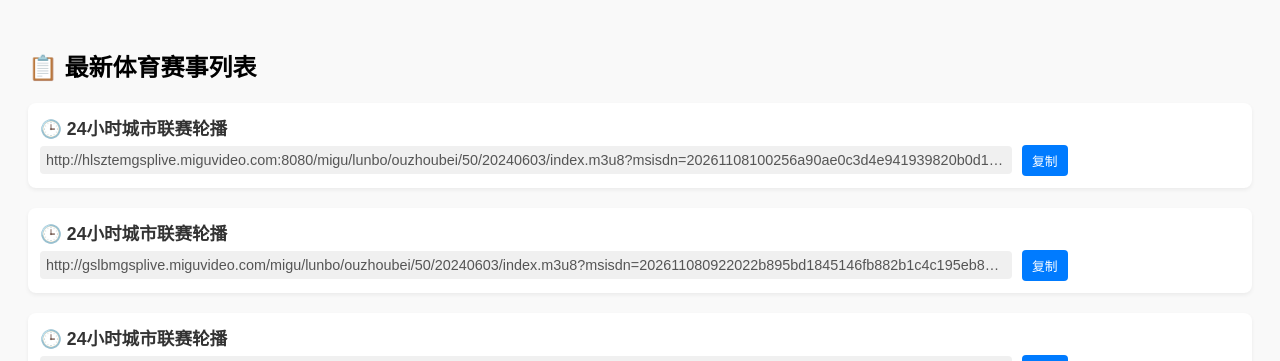
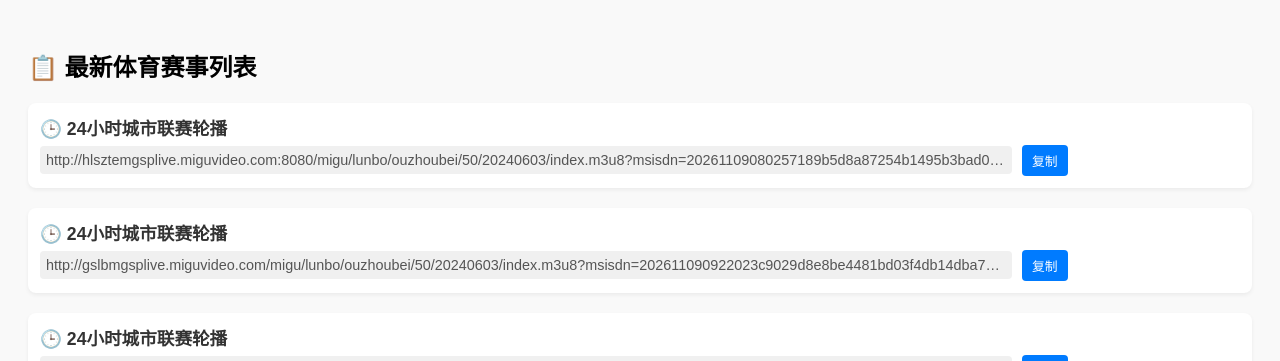
Before and after one commit to kimwang1978/iptv.github.io, a Jekyll site: the page tiyu.html, which Jekyll copies as it is, in a window 1280 px wide and 900 px high. Shown: the top 361 px of the window. Built offline with Jekyll 4.4.1, drawn with Linux system fonts in a browser that asks for light colours; some of the changed text lies outside the part shown.

Commit message:
Sync File 2026-11-09 11:07:10

```diff
--- a/tiyu.html
+++ b/tiyu.html
@@ -52,7 +52,7 @@
         <div class="item">
             <div class="title">🕒 24小时城市联赛轮播</div>
             <div class="url-wrapper">
-                <div class="url" id="url_0">http://hlsztemgsplive.miguvideo.com:8080/migu/lunbo/ouzhoubei/50/20240603/index.m3u8?msisdn=20261108100256a90ae0c3d4e941939820b0d1fc65491a&mdspid=&spid=800033&netType=0&sid=5910022136&pid=2028597139&timestamp=20261108100256&Channel_ID=0116_2600000900-99000-201600010010027&ProgramID=915512915&ParentNodeID=-99&assertID=5910022136&client_ip=171.8.79.254&SecurityKey=20261108100256&promotionId=&mvid=5900006618&mcid=500020&playurlVersion=WX-A1-9.10.1-SNAPSHOT&userid=&jmhm=&videocodec=h264&appCode=miguvideo_android&bean=mgspad&tid=android&conFee=0&encrypt=3ee397c5ebff6a76cfc303e177858b9d</div>
+                <div class="url" id="url_0">http://hlsztemgsplive.miguvideo.com:8080/migu/lunbo/ouzhoubei/50/20240603/index.m3u8?msisdn=20261109080257189b5d8a87254b1495b3bad0d8afc678&mdspid=&spid=800033&netType=0&sid=5910022136&pid=2028597139&timestamp=20261109080257&Channel_ID=0116_2600000900-99000-201600010010027&ProgramID=915512915&ParentNodeID=-99&assertID=5910022136&client_ip=171.8.79.254&SecurityKey=20261109080257&promotionId=&mvid=5900006618&mcid=500020&playurlVersion=WX-A1-9.10.1-SNAPSHOT&userid=&jmhm=&videocodec=h264&appCode=miguvideo_android&bean=mgspad&tid=android&conFee=0&encrypt=eb9cdfb3266356f51d6ddd753fedfea0</div>
                 <button class="copy-btn" onclick="copyToClipboard('url_0')">复制</button>
             </div>
         </div>
@@ -60,7 +60,7 @@
         <div class="item">
             <div class="title">🕒 24小时城市联赛轮播</div>
             <div class="url-wrapper">
-                <div class="url" id="url_1">http://gslbmgsplive.miguvideo.com/migu/lunbo/ouzhoubei/50/20240603/index.m3u8?msisdn=202611080922022b895bd1845146fb882b1c4c195eb8bc&mdspid=&spid=800033&netType=0&sid=5910022136&pid=2028597139&timestamp=20261108092202&Channel_ID=0116_2600000900-99000-201600010010027&ProgramID=915512915&ParentNodeID=-99&assertID=5910022136&client_ip=2409:8a00:6040:4f61:72ea:142:8093:9690&SecurityKey=20261108092202&promotionId=&mvid=5900006618&mcid=500020&playurlVersion=WX-A1-9.10.1-SNAPSHOT&userid=&jmhm=&videocodec=h264&appCode=miguvideo_android&bean=mgspad&tid=android&conFee=0&puData=d751f51cb545387e3cdff31b5cc6f89a&ddCalcu=ad97e850f156f0c5c15cbb1534f5f3d8c73e</div>
+                <div class="url" id="url_1">http://gslbmgsplive.miguvideo.com/migu/lunbo/ouzhoubei/50/20240603/index.m3u8?msisdn=202611090922023c9029d8e8be4481bd03f4db14dba7bc&mdspid=&spid=800033&netType=0&sid=5910022136&pid=2028597139&timestamp=20261109092202&Channel_ID=0116_2600000900-99000-201600010010027&ProgramID=915512915&ParentNodeID=-99&assertID=5910022136&client_ip=2409:8a00:6040:4f61:afc1:813:9f77:75d0&SecurityKey=20261109092202&promotionId=&mvid=5900006618&mcid=500020&playurlVersion=WX-A1-9.10.1-SNAPSHOT&userid=&jmhm=&videocodec=h264&appCode=miguvideo_android&bean=mgspad&tid=android&conFee=0&puData=d137873d23d072e566c85a6bbd8c33ff&ddCalcu=fdf1e330375c8087d3bdb263ad5087c26e65</div>
                 <button class="copy-btn" onclick="copyToClipboard('url_1')">复制</button>
             </div>
         </div>
@@ -449,14 +449,6 @@
             </div>
         </div>
 
-        <div class="item">
-            <div class="title">🕒 足球联赛</div>
-            <div class="url-wrapper">
-                <div class="url" id="url_50">http://live-cmvideo.cmread.com:80/migu/lunbo/wudaliansai/57/20230310/01.m3u8?msisdn=&mtv_session=&HlsSubType=1&HlsProfileId=1&nphaid=0&encrypt=37390fe8508db105ef85c897db9015f6</div>
-                <button class="copy-btn" onclick="copyToClipboard('url_50')">复制</button>
-            </div>
-        </div>
-
     <script>
         function copyToClipboard(id) {
             const el = document.getElementById(id);
```
